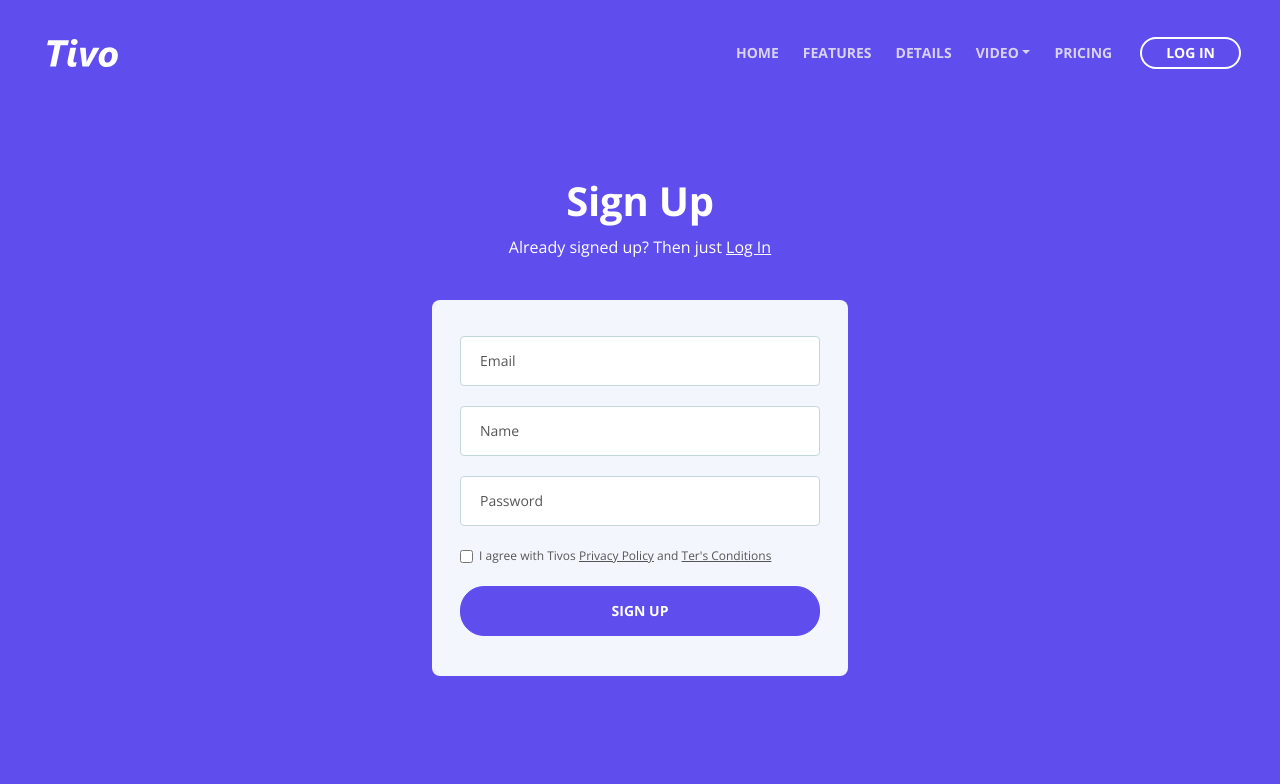
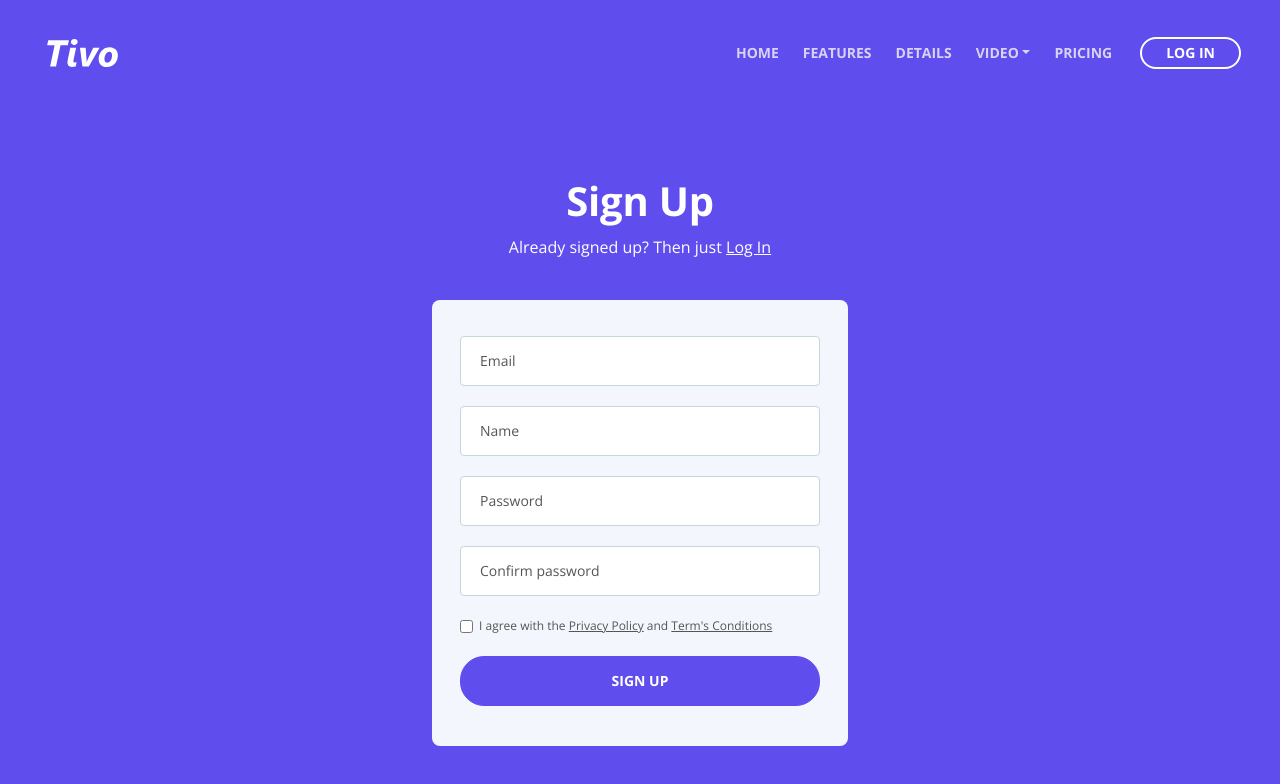
Before and after one commit to samyukthaa77/p2p-lending, a Next.js app: page /signup in a window 1280 px wide. Shown: the top 784 px of the page. Built offline with nearby package versions, Linux system fonts and the light colour scheme.

Commit message:
confirm password

```diff
--- a/pages/signup.js
+++ b/pages/signup.js
@@ -10,6 +10,7 @@ export default function Home() {
 	const [email, setEmail] = useState("");
 	const [name, setName] = useState("");
 	const [password, setPassword] = useState("");
+	const [confirmpassword, setConfirmPassword] = useState('');
 
 	const signUp = async () => {
 		const { data } = await axios.post(
@@ -98,6 +99,25 @@ export default function Home() {
 									</label>
 									<div className="help-block with-errors"></div>
 								</div>
+								<div className="form-group">
+									<input
+										type="text"
+										className="form-control-input"
+										id="sconfirmpassword"
+										required
+										value={confirmpassword}
+										onChange={(e) =>
+											setConfirmPassword(e.target.value)
+										}
+									/>
+									<label
+										className="label-control"
+										htmlFor="sconfirmpassword"
+									>
+										Confirm password
+									</label>
+									<div className="help-block with-errors"></div>
+								</div>
 								<div className="form-group checkbox">
 									<input
 										type="checkbox"
@@ -105,13 +125,13 @@ export default function Home() {
 										value="Agreed-to-Terms"
 										required
 									/>
-									I agree with Tivos{" "}
+									I agree with the {" "}
 									<a href="privacy-policy.html">
 										Privacy Policy
 									</a>{" "}
 									and{" "}
 									<a href="terms-conditions.html">
-										Ter&apos;s Conditions
+										Term&apos;s Conditions
 									</a>
 									<div className="help-block with-errors"></div>
 								</div>
```
Also changed, not shown: 1 other file (tests, documents, lock files or other folders).
